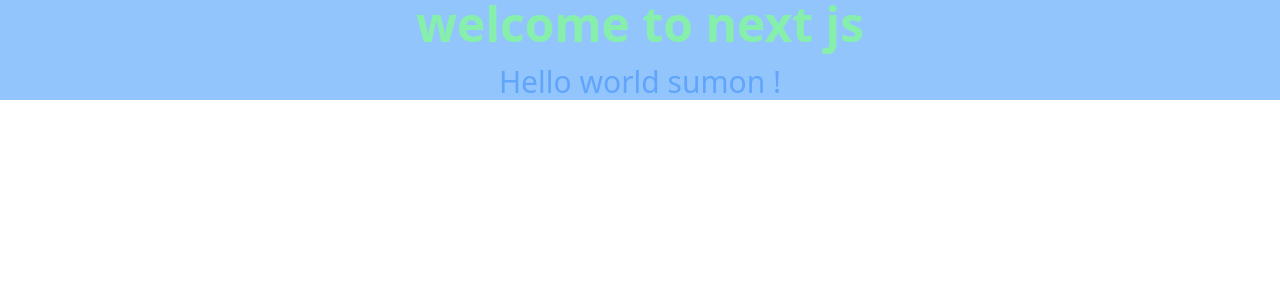
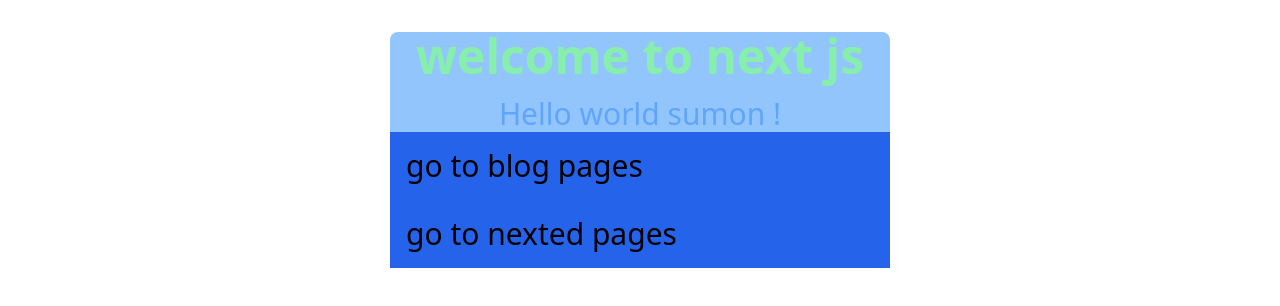
Before and after one commit to sumonfakir1997/Next-Js-practices-all-basic-, a Next.js app: page / in a window 1280 px wide. Shown: the top 306 px of the page. Built offline with nearby package versions, Linux system fonts and the light colour scheme.

Commit message:
added Navigated link to nested and blog

```diff
--- a/src/pages/blog/howtoearnvariousskilljs.js
+++ /dev/null
@@ -1,10 +0,0 @@
-
-const EarnSkill = () => {
-    return (
-        <div>
-            how to earn various skill in js
-        </div>
-    )
-}
-
-export default EarnSkill;
--- /dev/null
+++ b/src/pages/blog/index.js
@@ -0,0 +1,14 @@
+import Link from "next/link";
+
+const EarnSkill = () => {
+    return (
+        <div className="bg-green-400 m-auto p-4 w-[400px] mt-8 rounded-xl">
+          <h1 className="text-4xl font-bolder text-red-400  m-8" >  how to earn various skill in js </h1>
+            <Link href='/'>
+             <p className="bg-red-900 text-white font-bold text-2xl m-auto px-8">goToHome </p>
+            </Link>
+        </div>
+    )
+}
+
+export default EarnSkill;
--- a/src/pages/index.js
+++ b/src/pages/index.js
@@ -2,6 +2,7 @@
 import Image from 'next/image'
 import { Inter } from '@next/font/google'
 import styles from '@/styles/Home.module.css'
+import Link from 'next/link'
 
 const inter = Inter({ subsets: ['latin'] })
 
@@ -14,13 +15,20 @@
         <meta name="viewport" content="width=device-width, initial-scale=1" />
         <link rel="icon" href="/favicon.ico" />
       </Head>
-      <main className=" bg-blue-300">
+      <main className=" bg-blue-300 w-[500px] m-auto mt-8 rounded-lg">
 
         <div>
-          <h1 className=" text-5xl font-bold text-center text-green-300"> welcome to next js </h1>
+          <h1 className=" text-5xl font-bold text-center text-green-300 "> welcome to next js </h1>
           <h2 className="text-3xl text-blue-400 text-center mt-4 font-thin">
                     Hello world sumon  !
           </h2>
+          <Link href='/blog'>
+           <p className='m-auto p-4 bg-blue-600 text-3xl '>go to blog pages</p>
+          </Link>
+          <Link href='/nested'>
+           <p className='m-auto p-4 bg-blue-600 text-3xl '>go to nexted pages</p>
+          </Link>
+
         </div>
       </main>
     </>
--- a/src/pages/nested/fisrtNested.jsx
+++ b/src/pages/nested/fisrtNested.jsx
@@ -1,8 +1,11 @@
-
+import Link from "next/link";
 const Frist = () => {
     return(
         <div className="bg-red-700">
             <h2>nested page 1 </h2>
+            <Link href='/nested'>
+                goToNested
+            </Link>
         </div>
     )
 }
--- a/src/pages/neste.js
+++ b/src/pages/nested/index.jsx
@@ -1,8 +1,13 @@
+import Link from "next/link";
 
 const Nested = () => {
     return (
         <div className=" bg-blue-800 text-3xl  m-4 p-4 text-center">
             <h3>nested root page </h3>
+
+            <Link href='/nested/fisrtNested'>
+                <p>go to fisrtNested page </p>
+            </Link>
         </div>
     )
 }
```
